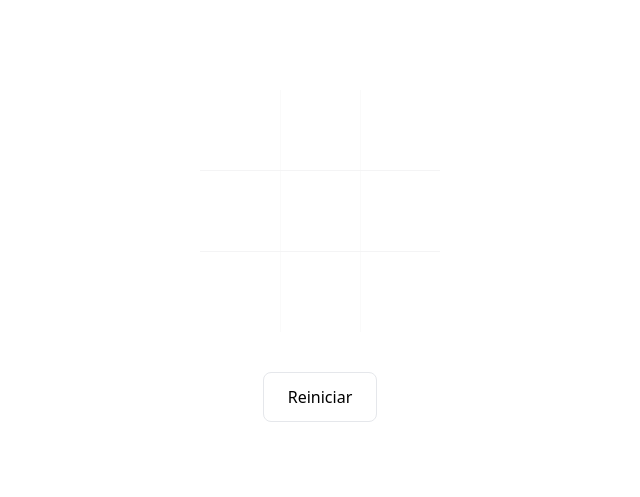
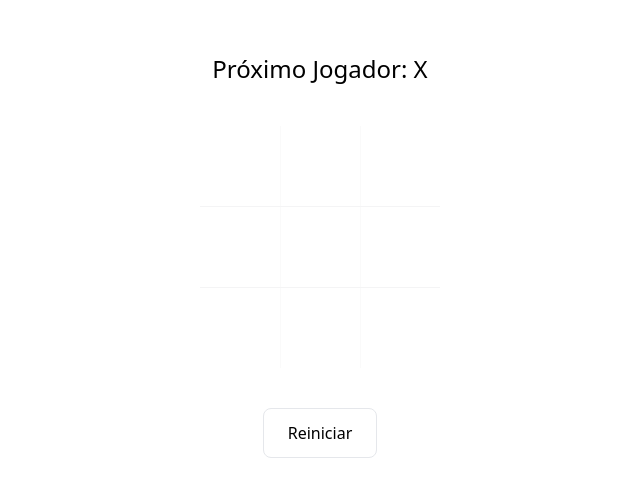
Before and after one commit to willvbgomes/jogo-da-velha, a React (Vite) app: page / in a window 1280 px wide. Shown: the part 145-642 px from the top of the page, without its empty margins (320-960 px from the left). Built offline with nearby package versions, Linux system fonts and the light colour scheme.

Commit message:
update app: add game status

```diff
--- a/src/app.tsx
+++ b/src/app.tsx
@@ -1,10 +1,12 @@
 import { Board } from './components/board'
 import { RestartButton } from './components/restart-button'
+import { Status } from './components/status'
 import { GameProvider } from './contexts/game-provider'
 
 export const App = () => (
   <div className="flex h-screen flex-col items-center justify-center gap-10">
     <GameProvider>
+      <Status />
       <Board />
       <RestartButton />
     </GameProvider>
```
